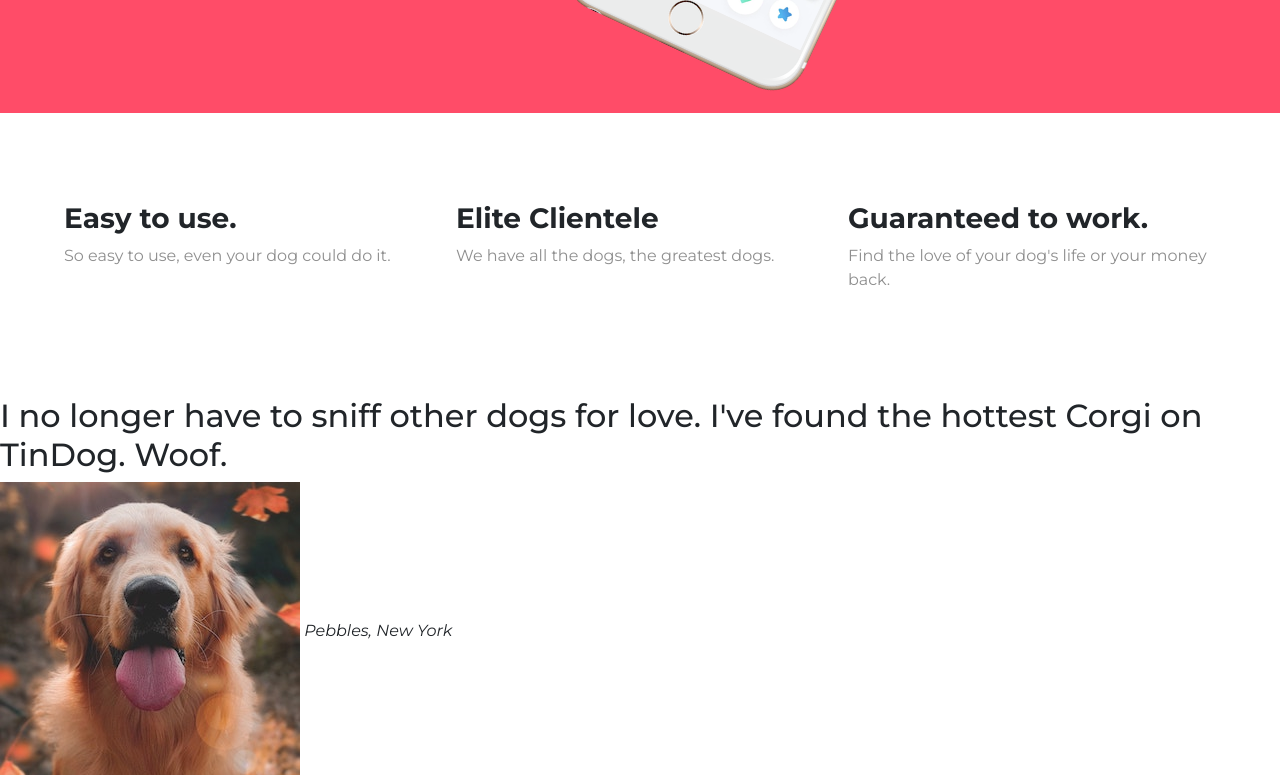
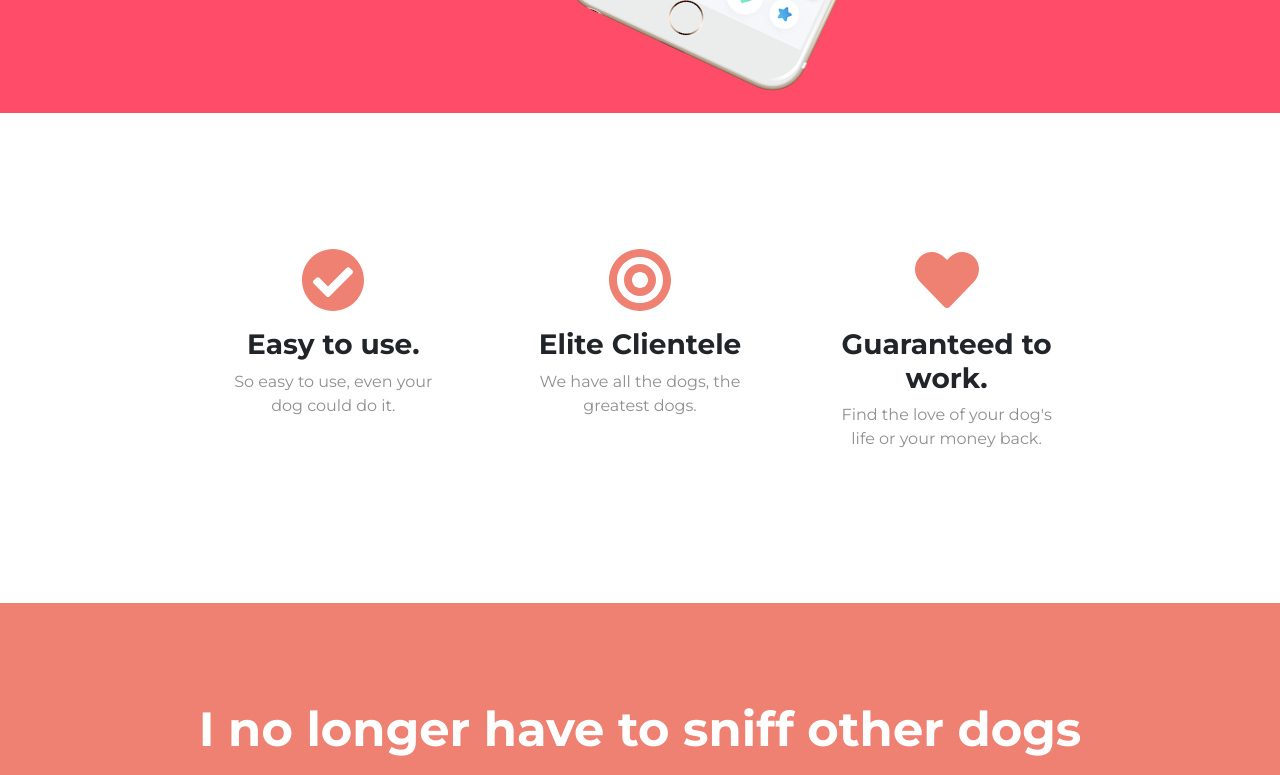
Before and after one commit to Parvj26/TinDog, a plain HTML site: page index.html in a window 1280 px wide. Shown: the part 630-1405 px from the top of the page. Drawn offline with nearby package versions, Linux system fonts and the light colour scheme.

Commit message:
testimonials

```diff
--- a/css/styles.css
+++ b/css/styles.css
@@ -16,6 +16,13 @@ h1{
   font-size: 3.5rem;
   line-height: 1.5;
   color: #fff;
+}
+
+h2{
+  font-family: Montserrat;
+  font-weight: bold;
+  font-size: 3rem;
+  line-height: 1.5;
 }
 
 h3{
@@ -56,10 +63,29 @@ p{
 }
 
 #features{
-  padding: 7% 5%;
+  padding: 7% 15%;
 }
 
-.feature-class{
+.feature-box{
   text-align: center;
   padding: 5%;
 }
+
+.icon{
+  color: #ef8172;
+  margin-bottom: 1rem;
+
+}
+
+.icon:hover{
+  color: #ff4c68;
+}
+
+/* Testimonials section */
+
+#testimonials{
+  padding: 7% 15%;
+  text-align: center;
+  background-color:  #ef8172;
+  color: #ffffff;
+}
--- a/index.html
+++ b/index.html
@@ -62,14 +62,17 @@
   <section id="features">
     <div class="row">
       <div class="feature-box col-lg-4">
+        <i class="icon fas fa-check-circle fa-4x"></i>
         <h3>Easy to use.</h3>
         <p>So easy to use, even your dog could do it.</p>
       </div>
       <div class="feature-box col-lg-4">
+        <i class="icon fas fa-bullseye fa-4x"></i>
         <h3>Elite Clientele</h3>
         <p>We have all the dogs, the greatest dogs.</p>
       </div>
       <div class="feature-box col-lg-4">
+        <i class="icon fas fa-heart fa-4x"></i>
         <h3>Guaranteed to work.</h3>
         <p>Find the love of your dog's life or your money back.</p>
       </div>
@@ -83,7 +86,7 @@
   <section id="testimonials">
 
     <h2>I no longer have to sniff other dogs for love. I've found the hottest Corgi on TinDog. Woof.</h2>
-    <img src="images/dog-img.jpg" alt="dog-profile">
+    <img class="testimonials-image" src="images/dog-img.jpg" alt="dog-profile">
     <em>Pebbles, New York</em>
 
     <!-- <h2 class="testimonial-text">My dog used to be so lonely, but with TinDog's help, they've found the love of their life. I think.</h2>
```
